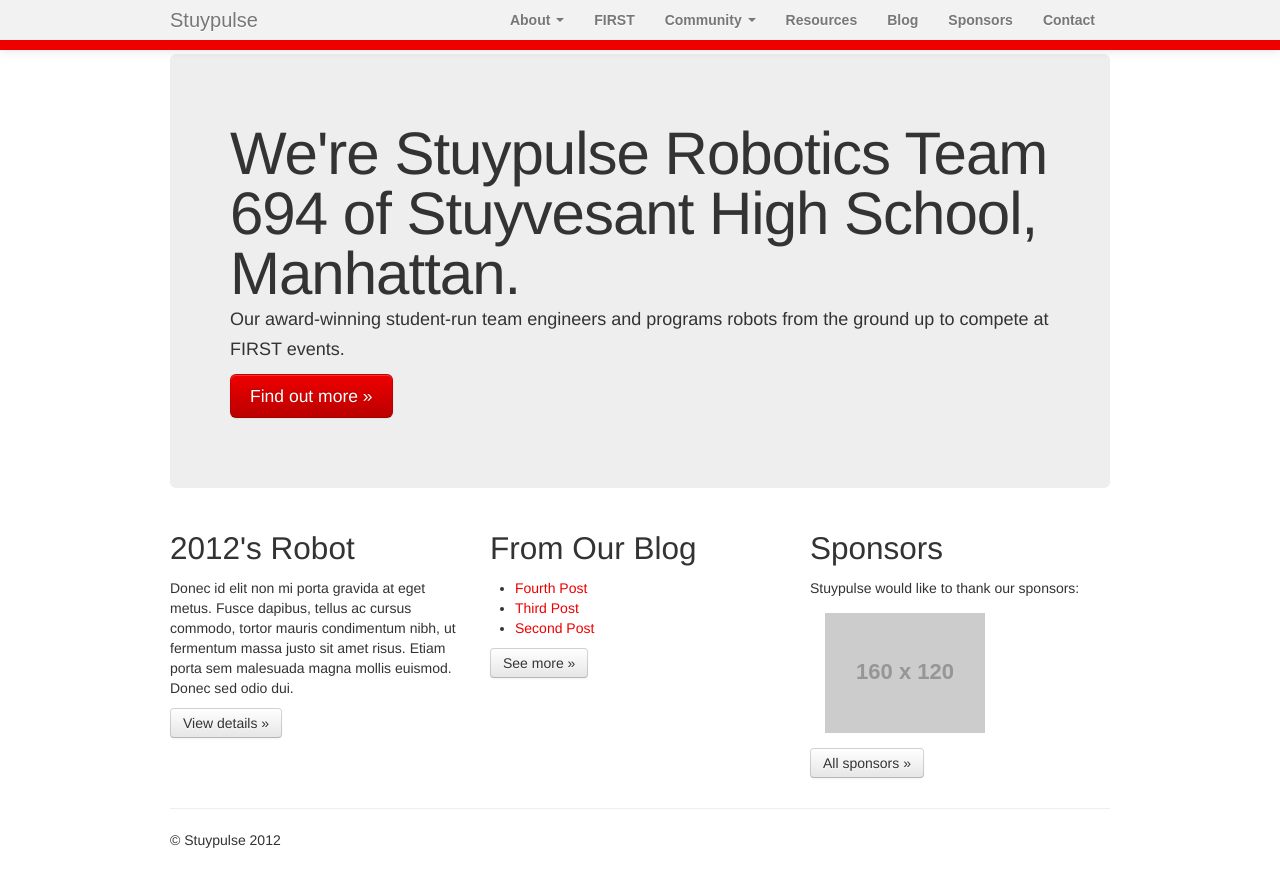
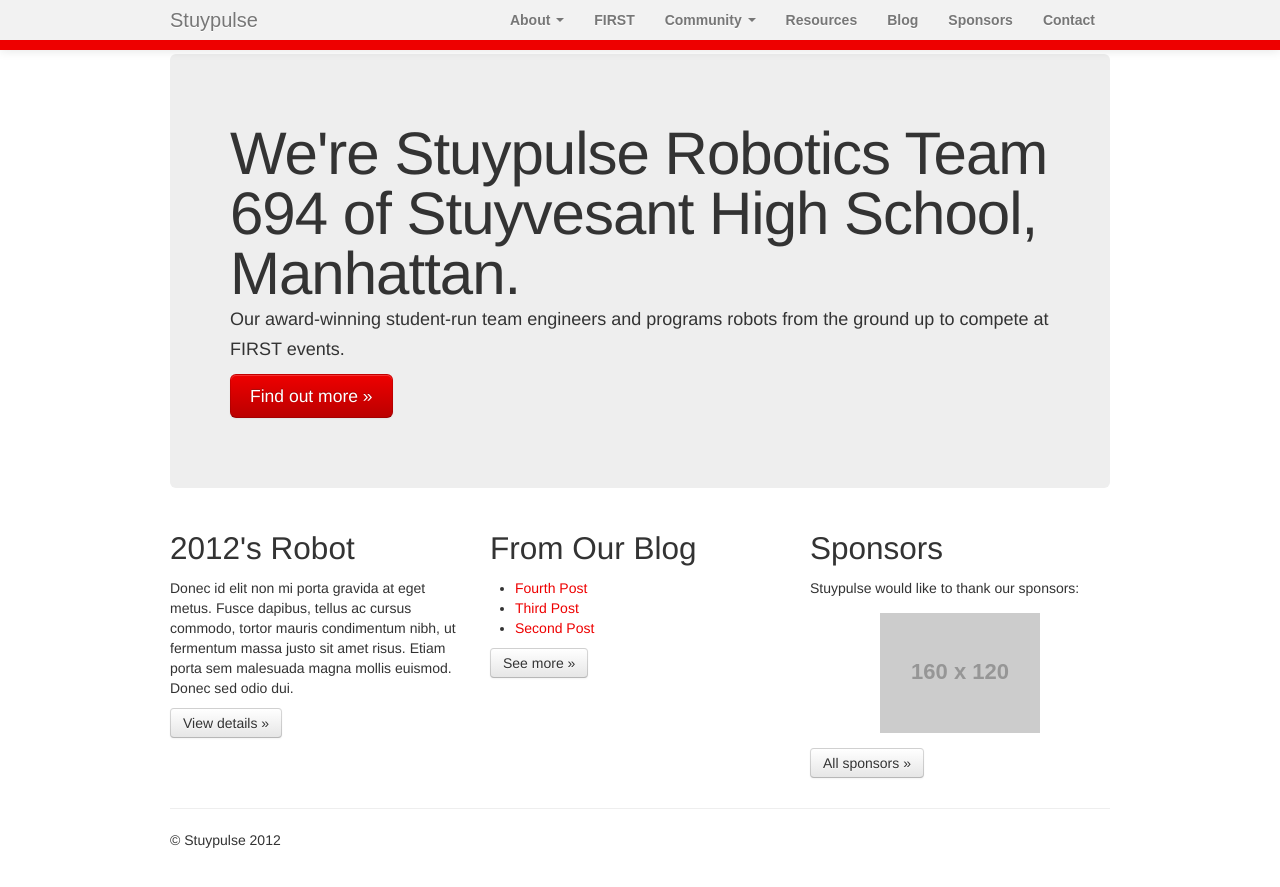
Before and after one commit to StuyPulse/team694.github.io, a Jekyll site: the page built from index.html, in a window 1280 px wide and 900 px high, scrolled down 506 px. Shown: the top 887 px of the window. Built offline with Jekyll 4.4.1, drawn with Linux system fonts in a browser that asks for light colours; nearby versions of some CDN libraries.

Commit message:
Fix mistake.

```diff
--- a/index.html
+++ b/index.html
@@ -57,7 +57,7 @@
     <div class="span4">
         <h2>Sponsors</h2>
         Stuypulse would like to thank our sponsors:
-        <div style="sponsor-logo-container">
+        <div class="sponsor-logo-container">
             <a href="#"><img class="sponsor-logo" src="http://placehold.it/160x120"></a>
         </div>
         <p><a class="btn" href="/sponsors/">All sponsors &raquo;</a></p>
```
